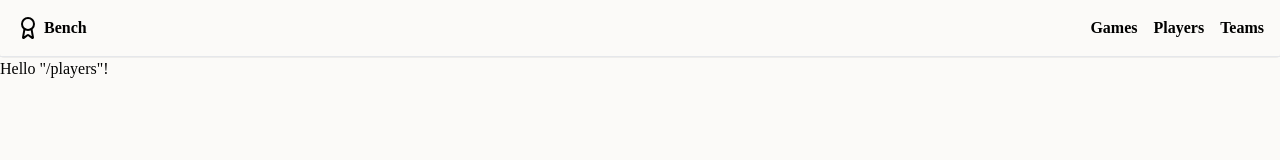
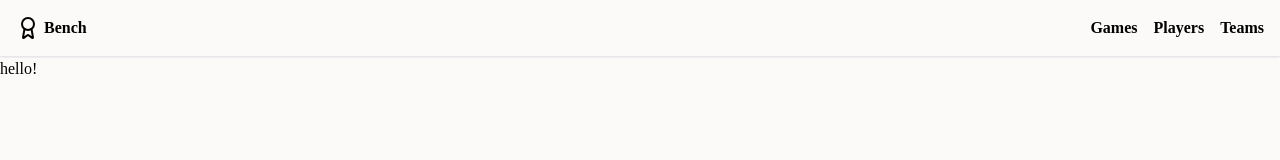
Before and after one commit to luna22b/nba-analytics, a React (Vite) app in the folder frontend/: page /players in a window 1280 px wide. Shown: the top 160 px of the page. Built offline with nearby package versions, Linux system fonts and the light colour scheme.

Commit message:
New players route

```diff
--- a/frontend/src/routes/players.tsx
+++ b/frontend/src/routes/players.tsx
@@ -1,9 +1,9 @@
-import { createFileRoute } from '@tanstack/react-router'
+import { createFileRoute } from "@tanstack/react-router";
 
-export const Route = createFileRoute('/players')({
+export const Route = createFileRoute("/players")({
   component: RouteComponent,
-})
+});
 
 function RouteComponent() {
-  return <div>Hello "/players"!</div>
+  return <div>hello!</div>;
 }
```
